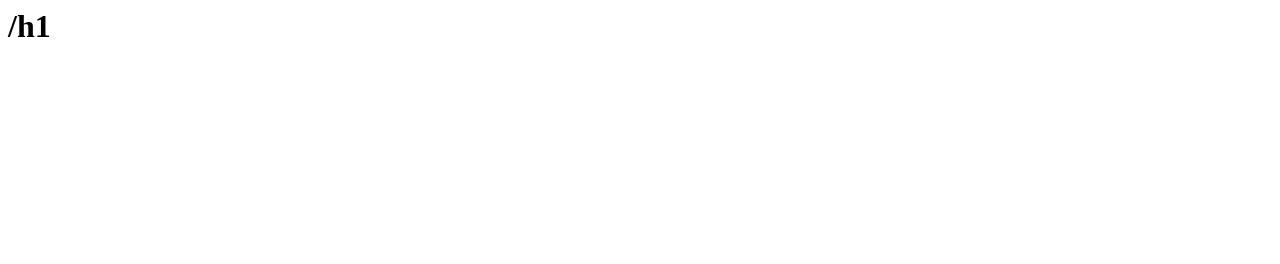
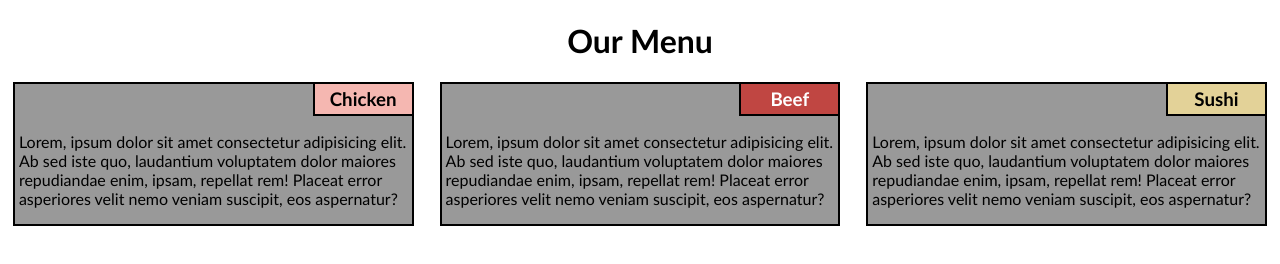
Before and after one commit to JuandDaM/Coursera-Work, a plain HTML site: page index.html in a window 1280 px wide. Drawn offline with Linux system fonts and the light colour scheme.

Commit message:
Coursera Work :D

```diff
--- /dev/null
+++ b/css/styles.css
@@ -0,0 +1,65 @@
+body {
+  margin: 0;
+  padding: 0;
+  font-family: "Gill Sans", "Gill Sans MT", Calibri, "Trebuchet MS", sans-serif;
+}
+.menu-header {
+  width: 100%;
+  display: flex;
+  justify-content: center;
+  font-weight: bold;
+}
+.menu-card-container {
+  width: 100%;
+  display: flex;
+  justify-content: space-around;
+  flex-wrap: wrap;
+}
+.menu-card {
+  background-color: #999999;
+  width: 31%;
+  border: 2px solid #000;
+  /*box-sizing: border-box;*/
+  display: flex;
+  flex-direction: column;
+  align-items: flex-end;
+}
+.menu-title {
+  width: 25%;
+}
+.menu-title > h1 {
+  background-color: #d39996;
+  margin: 0px;
+  text-align: center;
+  padding: 4px;
+  border-left: 2px solid black;
+  border-bottom: 2px solid black;
+}
+.menu-card > div > p {
+  padding: 0px 4px;
+}
+.menu-card.chicken .menu-title > h1 {
+    background-color: #F5B7B1;
+}
+.menu-card.beef .menu-title > h1 {
+    background-color: #C04642;
+    color: white;
+}
+.menu-card.sushi .menu-title > h1 {
+    background-color: #E3D298;
+}
+@media (max-width: 991px) and (min-width: 768px){
+    .menu-card{
+        width: 48%;
+    }
+    .menu-card-container .menu-card:nth-child(3){
+        width: 100%;
+        margin: 20px 6px;
+    }
+}
+@media (max-width: 767px){
+    .menu-card{
+        width: 100%;
+        margin: 20px;
+    }
+}
--- a/index.html
+++ b/index.html
@@ -1 +1,53 @@
-<h1><Coursera Work>/h1
+<!DOCTYPE html>
+<html lang="en">
+  <head>
+    <meta charset="UTF-8" />
+    <meta name="viewport" content="width=device-width, initial-scale=1.0" />
+    <link rel="stylesheet" href="css/styles.css" />
+    <title>Work Coursera</title>
+  </head>
+  <body>
+    <header class="menu-header"><h1>Our Menu</h1></header>
+    <section class="menu-card-container">
+      <section class="menu-card chicken">
+        <div class="menu-title">
+          <h1>Chicken</h1>
+        </div>
+        <div>
+          <p>
+            Lorem, ipsum dolor sit amet consectetur adipisicing elit. Ab sed
+            iste quo, laudantium voluptatem dolor maiores repudiandae enim,
+            ipsam, repellat rem! Placeat error asperiores velit nemo veniam
+            suscipit, eos aspernatur?
+          </p>
+        </div>
+      </section>
+      <section class="menu-card beef">
+        <div class="menu-title">
+          <h1>Beef</h1>
+        </div>
+        <div>
+          <p>
+            Lorem, ipsum dolor sit amet consectetur adipisicing elit. Ab sed
+            iste quo, laudantium voluptatem dolor maiores repudiandae enim,
+            ipsam, repellat rem! Placeat error asperiores velit nemo veniam
+            suscipit, eos aspernatur?
+          </p>
+        </div>
+      </section>
+      <section class="menu-card sushi">
+        <div class="menu-title">
+          <h1>Sushi</h1>
+        </div>
+        <div>
+          <p>
+            Lorem, ipsum dolor sit amet consectetur adipisicing elit. Ab sed
+            iste quo, laudantium voluptatem dolor maiores repudiandae enim,
+            ipsam, repellat rem! Placeat error asperiores velit nemo veniam
+            suscipit, eos aspernatur?
+          </p>
+        </div>
+      </section>
+    </section>
+  </body>
+</html>
```
